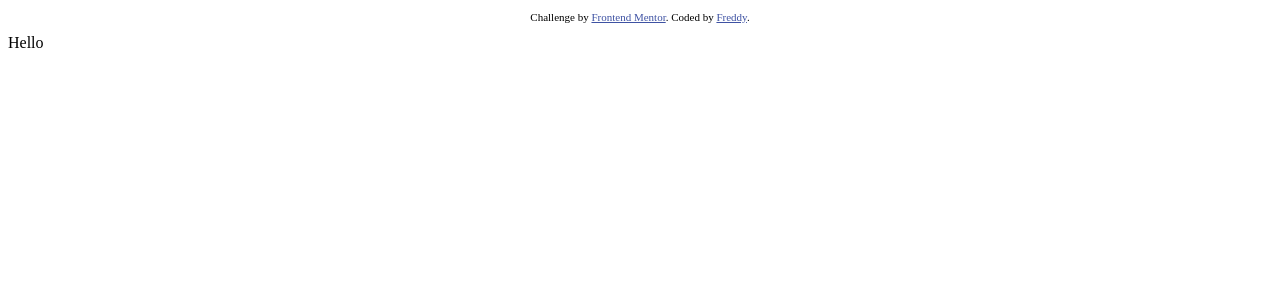
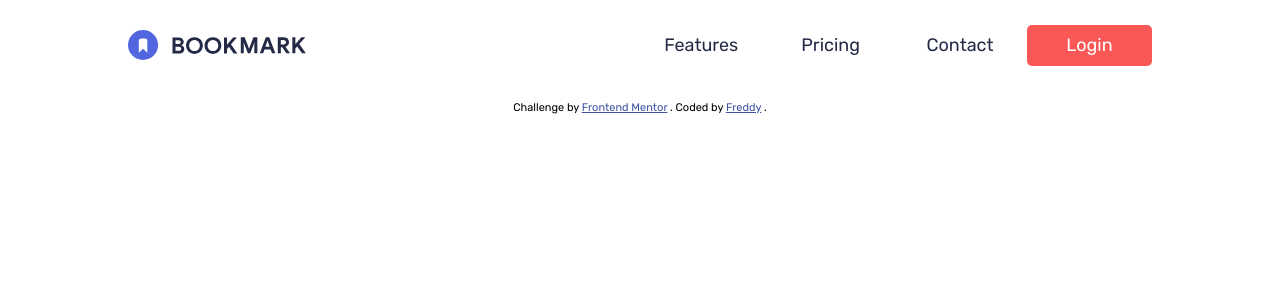
Before and after one commit to fsolis/mock-bookmark-landing, a Svelte app: page / in a window 1280 px wide. Shown: the top 300 px of the page. Built offline with nearby package versions, Linux system fonts and the light colour scheme.

Commit message:
Added Page Header

```diff
--- a/public/index.html
+++ b/public/index.html
@@ -7,31 +7,16 @@
   <!-- displays site properly based on user's device -->
 
   <link rel="icon" type="image/png" sizes="32x32" href="./assets/favicon-32x32.png">
-  <link type="text/css" src="./normalize.css">
+  <link rel="stylesheet" href="https://fonts.googleapis.com/css?family=Rubik">
+  <link rel="stylesheet" href="./normalize.css">
+  <link rel="stylesheet" href="./build/bundle.css">
+  <script defer src="./build/bundle.js"></script>
 
   <title>Frontend Mentor | Bookmark landing page</title>
-
-  <!-- Feel free to remove these styles or customise in your own stylesheet 👍 -->
-  <style>
-    .attribution {
-      font-size: 11px;
-      text-align: center;
-    }
-
-    .attribution a {
-      color: hsl(228, 45%, 44%);
-    }
-  </style>
 </head>
 
 <body>
-  <footer>
-    <p class="attribution">
-      Challenge by <a href="https://www.frontendmentor.io/challenges/bookmark-landing-page-5d0b588a9edda32581d29158"
-        target="_blank">Frontend Mentor</a>.
-      Coded by <a href="https://github.com/fsolis/mock-bookmark-landing">Freddy</a>.
-    </p>
-  </footer>
+
 </body>
 
 </html>
--- a/src/App.svelte
+++ b/src/App.svelte
@@ -1,7 +1,21 @@
+<script>
+  import Footer from "./components/Footer.svelte";
+  import PageHeader from "./components/PageHeader.svelte";
+</script>
+
 <style type="text/scss">
   @import "./styles/styles";
+
+  .bookmark {
+    display: flex;
+    flex-direction: column;
+    flex-grow: 1;
+    font-size: $font-size;
+    font-family: Rubik, "Courier New", Courier, monospace;
+  }
 </style>
 
 <main class="bookmark">
-  <div>Hello</div>
+  <PageHeader />
+  <Footer />
 </main>
--- /dev/null
+++ b/src/components/Footer.svelte
@@ -0,0 +1,24 @@
+<style type="text/scss">
+  .attribution {
+    font-size: 11px;
+    text-align: center;
+  }
+
+  .attribution a {
+    color: hsl(228, 45%, 44%);
+  }
+</style>
+
+<footer class="footer">
+  <p class="attribution">
+    Challenge by
+    <a
+      href="https://www.frontendmentor.io/challenges/bookmark-landing-page-5d0b588a9edda32581d29158"
+      target="_blank">
+      Frontend Mentor
+    </a>
+    . Coded by
+    <a href="https://github.com/fsolis/mock-bookmark-landing">Freddy</a>
+    .
+  </p>
+</footer>
--- /dev/null
+++ b/src/components/PageHeader.svelte
@@ -0,0 +1,46 @@
+<style type="text/scss">
+  @import "../styles/styles";
+  .page-header {
+    display: flex;
+    flex-direction: row;
+    justify-content: space-between;
+    flex-grow: 1;
+    margin: 25px 10%;
+
+    &__logo {
+      margin: auto 0;
+      height: 30px;
+    }
+  }
+
+  .nav {
+    &__btn {
+      background-color: white;
+      color: $drk-blue;
+      border: none;
+      border-radius: 5px;
+      padding: 10px;
+      font-weight: $font-weight;
+      width: 125px;
+
+      &--red {
+        background-color: $primary-red;
+        color: white;
+      }
+    }
+  }
+</style>
+
+<header class="page-header">
+  <img
+    class="page-header__logo"
+    src="./assets/logo-bookmark.svg"
+    alt="Bookmark Logo" />
+
+  <div class="nav">
+    <button class="nav__btn">Features</button>
+    <button class="nav__btn">Pricing</button>
+    <button class="nav__btn">Contact</button>
+    <button class="nav__btn nav__btn--red">Login</button>
+  </div>
+</header>
--- a/src/styles/_variables.scss
+++ b/src/styles/_variables.scss
@@ -1 +1,9 @@
-$hello: white;
+$font-size: 18px;
+$font-weight: 400;
+$font-semi-bold: 500;
+
+$primary-blue: hsl(231, 69%, 60%);
+$primary-red: hsl(0, 94%, 66%);
+
+$grey-blue: hsl(229, 8%, 60%);
+$drk-blue: hsl(229, 31%, 21%);
```
Also changed, not shown: 2 other files (tests, documents, lock files or other folders).
